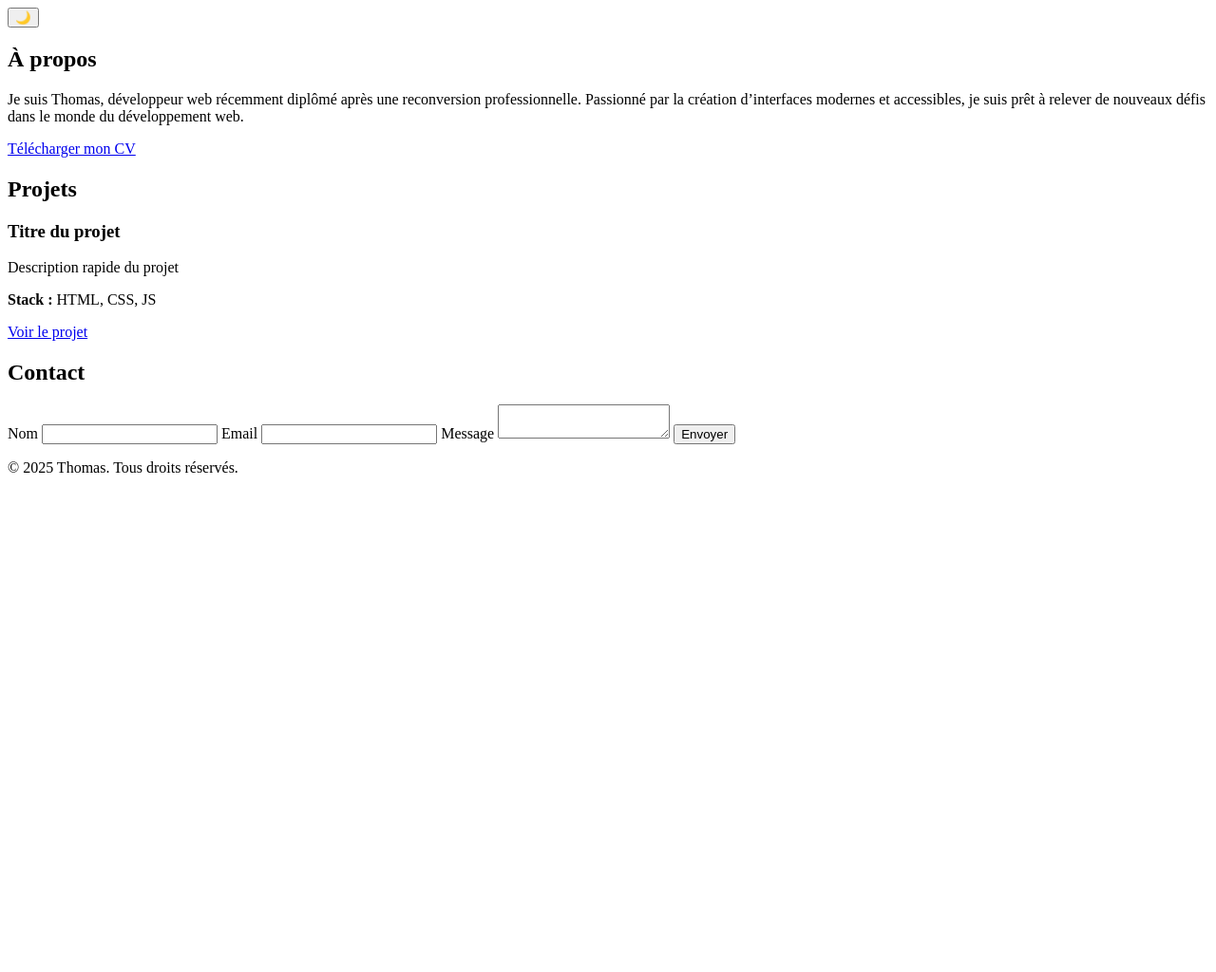
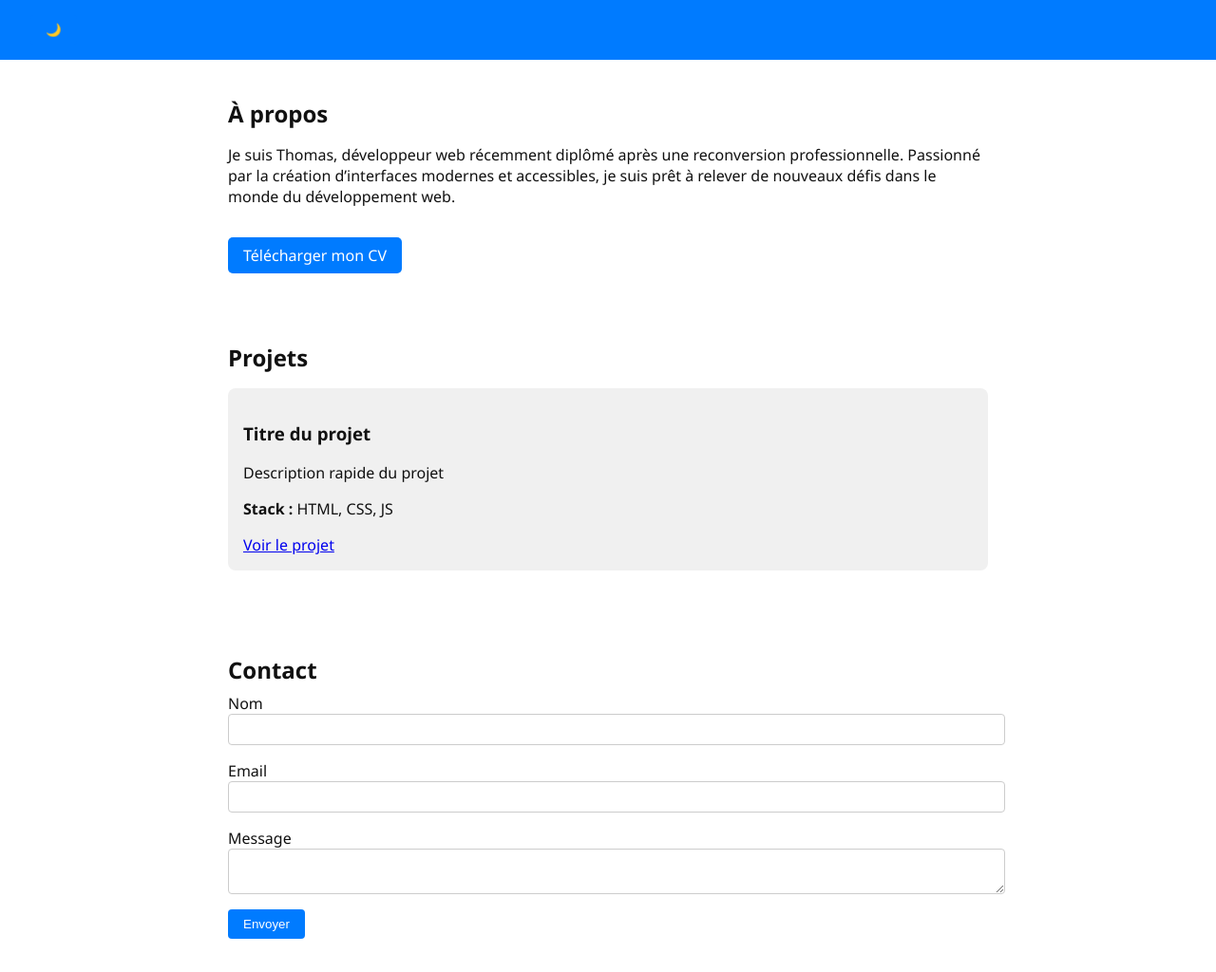
Before and after one commit to BigDevTom/Portfolio, a plain HTML site: page index.html in a window 1280 px wide. Shown: the top 1024 px of the page at 95% size. Before the commit the page ends 800 px from the top, so only its background shows below. Drawn offline with Linux system fonts and the light colour scheme.

Commit message:
style du portfolio

```diff
--- a/css/style.css
+++ b/css/style.css
@@ -0,0 +1,94 @@
+/* css/style.css */
+
+/* Variables thème clair */
+:root {
+  --bg-color: #ffffff;
+  --text-color: #111111;
+  --accent-color: #007bff;
+}
+
+/* Thème sombre */
+.dark-mode {
+  --bg-color: #111111;
+  --text-color: #ffffff;
+  --accent-color: #1e90ff;
+}
+
+body {
+  margin: 0;
+  padding: 0;
+  font-family: 'Segoe UI', sans-serif;
+  background-color: var(--bg-color);
+  color: var(--text-color);
+  transition: all 0.3s ease;
+}
+
+header {
+  display: flex;
+  justify-content: space-between;
+  align-items: center;
+  padding: 1rem 2rem;
+  background-color: var(--accent-color);
+  color: white;
+}
+
+h1, h2 {
+  margin: 0.5rem 0;
+}
+
+section {
+  padding: 2rem;
+  max-width: 800px;
+  margin: 0 auto;
+}
+
+.cv-button {
+  display: inline-block;
+  margin-top: 1rem;
+  padding: 0.5rem 1rem;
+  background-color: var(--accent-color);
+  color: white;
+  text-decoration: none;
+  border-radius: 5px;
+}
+
+.project-card {
+  background: #f0f0f0;
+  padding: 1rem;
+  margin: 1rem 0;
+  border-radius: 8px;
+}
+.dark-mode .project-card {
+  background: #222;
+}
+
+form input, form textarea {
+  display: block;
+  width: 100%;
+  margin-bottom: 1rem;
+  padding: 0.5rem;
+  border: 1px solid #ccc;
+  border-radius: 4px;
+  background: white;
+}
+.dark-mode form input,
+.dark-mode form textarea {
+  background: #333;
+  color: white;
+  border: 1px solid #555;
+}
+
+button {
+  padding: 0.5rem 1rem;
+  background-color: var(--accent-color);
+  color: white;
+  border: none;
+  border-radius: 4px;
+  cursor: pointer;
+}
+
+footer {
+  text-align: center;
+  padding: 1rem;
+  font-size: 0.9rem;
+}
--- a/index.html
+++ b/index.html
@@ -4,7 +4,7 @@
     <meta charset="UTF-8">
     <meta name="viewport" content="width=device-width, initial-scale=1.0">
     <title>Portfolio Développeur Web</title>
-    <link rel="stylesheet" href="">
+    <link rel="stylesheet" href="css/style.css">
 </head>
 <body>
     <header>
@@ -20,7 +20,7 @@
         <div id="social-links">
         <!-- Liens vers GitHub, LinkedIn, etc. à ajouter ici -->
         </div>
-        <a href="cv.pdf" download class="cv-button">Télécharger mon CV</a>
+        <a href="" download class="cv-button">Télécharger mon CV</a>
     </section>
 
     <section id="projects">
```
